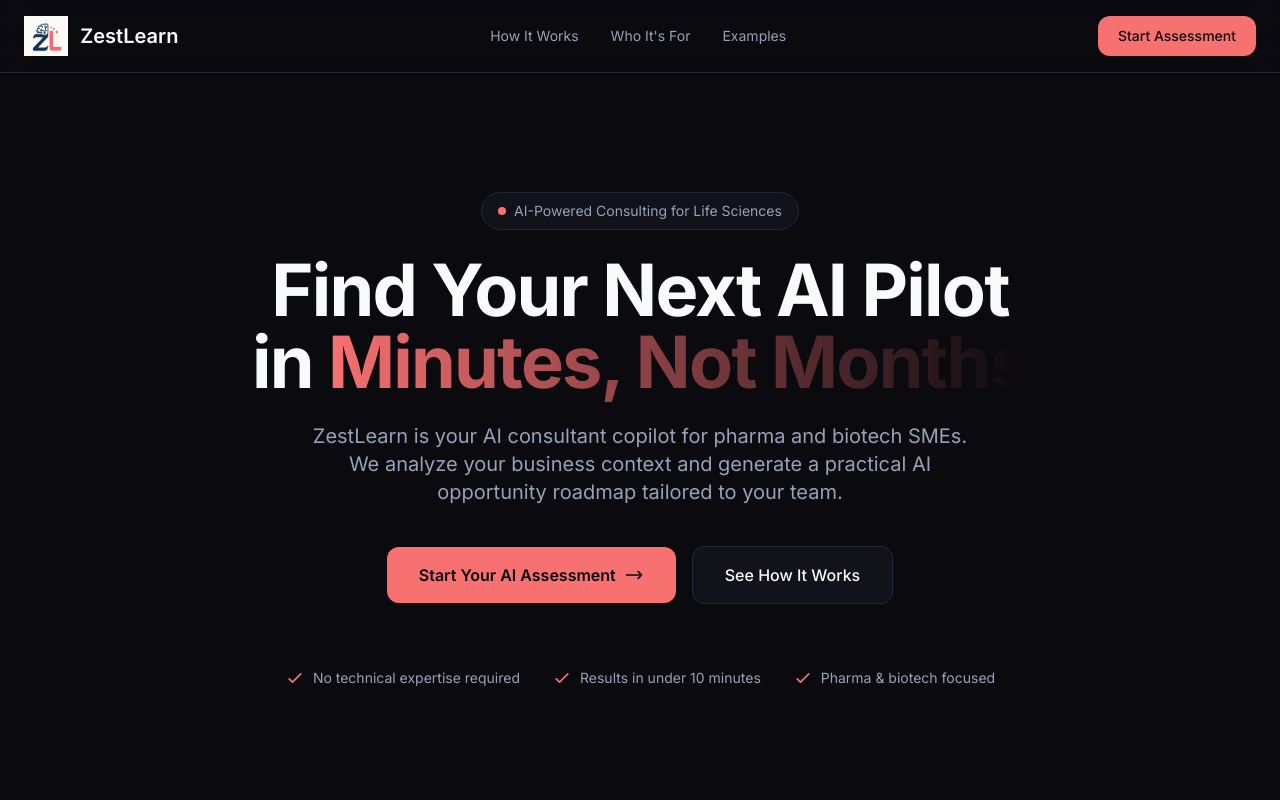
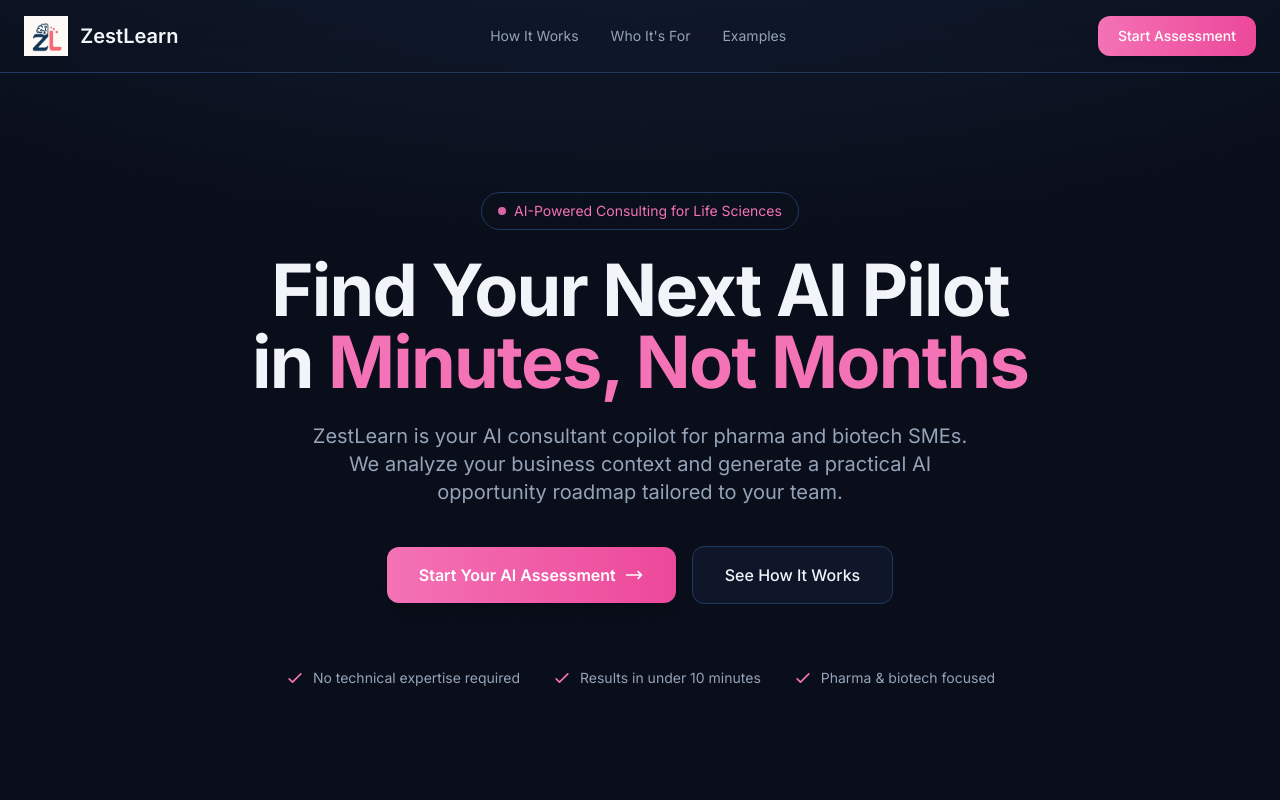
Before and after one commit to PRONGS-CHIRAG/Zestlearn_mvp_cursor, a Next.js app: page / in a window 1280 px wide. Shown: the top 800 px of the page. Built offline with nearby package versions, Linux system fonts and the light colour scheme; no server answers.

Commit message:
style: update color scheme to rose pink and dark navy
Refine global palette and enhance visual design with gradients and contrast.

Co-authored-by: Chirag Natesh Vijay <31549342+PRONGS-CHIRAG@users.noreply.github.com>

```diff
--- a/app/globals.css
+++ b/app/globals.css
@@ -3,22 +3,22 @@
 @tailwind utilities;
 
 :root {
-  --background: #0a0a0f;
-  --foreground: #f8fafc;
-  --card: #12121a;
-  --card-foreground: #f8fafc;
-  --primary: #f87171;
-  --primary-foreground: #0a0a0f;
-  --secondary: #1e293b;
-  --secondary-foreground: #f8fafc;
+  --background: #0a0e1a;
+  --foreground: #f1f5f9;
+  --card: #0f1629;
+  --card-foreground: #f1f5f9;
+  --primary: #f472b6;
+  --primary-foreground: #0a0e1a;
+  --secondary: #162033;
+  --secondary-foreground: #f1f5f9;
   --muted: #1e293b;
   --muted-foreground: #94a3b8;
-  --accent: #f87171;
-  --accent-foreground: #0a0a0f;
-  --border: #1e293b;
-  --ring: #f87171;
+  --accent: #f472b6;
+  --accent-foreground: #0a0e1a;
+  --border: #1e3a5f;
+  --ring: #f472b6;
   --navy: #1e3a5f;
-  --coral: #f87171;
+  --rose: #f472b6;
   --radius: 0.75rem;
 }
 
--- a/components/landing/CTASection.tsx
+++ b/components/landing/CTASection.tsx
@@ -4,10 +4,10 @@ export function CTASection() {
   return (
     <section className="relative py-24 md:py-32">
       <div className="mx-auto max-w-7xl px-6">
-        <div className="relative overflow-hidden rounded-3xl border border-border bg-gradient-to-br from-card via-card to-navy/20 p-8 md:p-16">
+        <div className="relative overflow-hidden rounded-3xl border border-rose/20 bg-gradient-to-br from-navy/30 via-card to-rose/10 p-8 md:p-16">
           {/* Background decorations */}
-          <div className="pointer-events-none absolute -right-20 -top-20 h-80 w-80 rounded-full bg-coral/5 blur-3xl" />
-          <div className="pointer-events-none absolute -bottom-20 -left-20 h-80 w-80 rounded-full bg-navy/10 blur-3xl" />
+          <div className="pointer-events-none absolute -right-20 -top-20 h-96 w-96 rounded-full bg-rose/15 blur-[100px]" />
+          <div className="pointer-events-none absolute -bottom-20 -left-20 h-80 w-80 rounded-full bg-navy/40 blur-[80px]" />
 
           <div className="relative z-10 mx-auto max-w-2xl text-center">
             <h2 className="mb-4 text-balance text-3xl font-bold text-foreground md:text-5xl">
@@ -22,7 +22,7 @@ export function CTASection() {
             <div className="flex flex-col items-center justify-center gap-4 sm:flex-row">
               <Link
                 href="/assessment"
-                className="group flex items-center gap-2 rounded-lg bg-coral px-8 py-4 text-base font-semibold text-primary-foreground transition-all hover:bg-coral/90 hover:shadow-xl hover:shadow-coral/25"
+                className="group flex items-center gap-2 rounded-xl bg-gradient-to-r from-rose to-pink-500 px-8 py-4 text-base font-semibold text-white shadow-lg shadow-rose/25 transition-all hover:shadow-xl hover:shadow-rose/40 hover:brightness-110"
               >
                 Start Your AI Assessment
                 <svg
--- a/components/landing/Footer.tsx
+++ b/components/landing/Footer.tsx
@@ -3,7 +3,7 @@ import Link from "next/link";
 
 export function Footer() {
   return (
-    <footer className="border-t border-border bg-card py-12">
+    <footer className="border-t border-navy/30 bg-gradient-to-b from-background to-card py-12">
       <div className="mx-auto max-w-7xl px-6">
         <div className="flex flex-col items-center justify-between gap-6 md:flex-row">
           <div className="flex items-center gap-3">
--- a/components/landing/Header.tsx
+++ b/components/landing/Header.tsx
@@ -3,7 +3,7 @@ import Link from "next/link";
 
 export function Header() {
   return (
-    <header className="fixed top-0 left-0 right-0 z-50 border-b border-border bg-background/80 backdrop-blur-md">
+    <header className="fixed top-0 left-0 right-0 z-50 border-b border-navy/30 bg-background/90 backdrop-blur-xl">
       <div className="mx-auto flex max-w-7xl items-center justify-between px-6 py-4">
         <Link href="/" className="flex items-center gap-3">
           <Image
@@ -39,7 +39,7 @@ export function Header() {
         </nav>
         <Link
           href="/assessment"
-          className="rounded-lg bg-coral px-5 py-2.5 text-sm font-medium text-primary-foreground transition-all hover:bg-coral/90 hover:shadow-lg hover:shadow-coral/25"
+          className="rounded-lg bg-gradient-to-r from-rose to-pink-500 px-5 py-2.5 text-sm font-medium text-white shadow-md shadow-rose/20 transition-all hover:shadow-lg hover:shadow-rose/30 hover:brightness-110"
         >
           Start Assessment
         </Link>
--- a/components/landing/Hero.tsx
+++ b/components/landing/Hero.tsx
@@ -4,21 +4,24 @@ export function Hero() {
   return (
     <section className="relative flex min-h-screen flex-col items-center justify-center overflow-hidden px-6 pt-20">
       {/* Background gradient */}
-      <div className="pointer-events-none absolute inset-0 bg-[radial-gradient(ellipse_at_center,_var(--tw-gradient-stops))] from-navy/20 via-transparent to-transparent" />
+      <div className="pointer-events-none absolute inset-0 bg-[radial-gradient(ellipse_80%_50%_at_50%_-20%,rgba(30,58,95,0.4),transparent)]" />
+
+      {/* Subtle grid pattern */}
+      <div className="pointer-events-none absolute inset-0 bg-[linear-gradient(rgba(30,58,95,0.03)_1px,transparent_1px),linear-gradient(90deg,rgba(30,58,95,0.03)_1px,transparent_1px)] bg-[size:64px_64px]" />
 
       {/* Floating orbs */}
-      <div className="pointer-events-none absolute left-1/4 top-1/4 h-96 w-96 rounded-full bg-coral/5 blur-3xl" />
-      <div className="pointer-events-none absolute bottom-1/4 right-1/4 h-96 w-96 rounded-full bg-navy/10 blur-3xl" />
+      <div className="pointer-events-none absolute left-1/4 top-1/3 h-[500px] w-[500px] rounded-full bg-rose/10 blur-[120px]" />
+      <div className="pointer-events-none absolute bottom-1/4 right-1/4 h-[400px] w-[400px] rounded-full bg-navy/30 blur-[100px]" />
 
       <div className="relative z-10 mx-auto max-w-4xl text-center">
-        <div className="mb-6 inline-flex items-center gap-2 rounded-full border border-border bg-card px-4 py-2 text-sm text-muted-foreground">
-          <span className="h-2 w-2 rounded-full bg-coral" />
+        <div className="mb-6 inline-flex items-center gap-2 rounded-full border border-rose/20 bg-rose/5 px-4 py-2 text-sm text-rose">
+          <span className="h-2 w-2 animate-pulse rounded-full bg-rose" />
           AI-Powered Consulting for Life Sciences
         </div>
 
         <h1 className="mb-6 text-balance text-4xl font-bold leading-tight tracking-tight text-foreground md:text-6xl lg:text-7xl">
           Find Your Next AI Pilot in{" "}
-          <span className="bg-gradient-to-r from-coral to-coral/70 bg-clip-text text-transparent">
+          <span className="bg-gradient-to-r from-rose via-pink-400 to-rose bg-clip-text text-transparent">
             Minutes, Not Months
           </span>
         </h1>
@@ -32,7 +35,7 @@ export function Hero() {
         <div className="flex flex-col items-center justify-center gap-4 sm:flex-row">
           <Link
             href="/assessment"
-            className="group flex items-center gap-2 rounded-lg bg-coral px-8 py-4 text-base font-semibold text-primary-foreground transition-all hover:bg-coral/90 hover:shadow-xl hover:shadow-coral/25"
+            className="group flex items-center gap-2 rounded-xl bg-gradient-to-r from-rose to-pink-500 px-8 py-4 text-base font-semibold text-white shadow-lg shadow-rose/20 transition-all hover:shadow-xl hover:shadow-rose/30 hover:brightness-110"
           >
             Start Your AI Assessment
             <svg
@@ -60,7 +63,7 @@ export function Hero() {
         <div className="mt-16 flex flex-wrap items-center justify-center gap-x-8 gap-y-4 text-sm text-muted-foreground">
           <div className="flex items-center gap-2">
             <svg
-              className="h-5 w-5 text-coral"
+              className="h-5 w-5 text-rose"
               fill="none"
               viewBox="0 0 24 24"
               stroke="currentColor"
@@ -76,7 +79,7 @@ export function Hero() {
           </div>
           <div className="flex items-center gap-2">
             <svg
-              className="h-5 w-5 text-coral"
+              className="h-5 w-5 text-rose"
               fill="none"
               viewBox="0 0 24 24"
               stroke="currentColor"
@@ -92,7 +95,7 @@ export function Hero() {
           </div>
           <div className="flex items-center gap-2">
             <svg
-              className="h-5 w-5 text-coral"
+              className="h-5 w-5 text-rose"
               fill="none"
               viewBox="0 0 24 24"
               stroke="currentColor"
--- a/components/landing/HowItWorks.tsx
+++ b/components/landing/HowItWorks.tsx
@@ -69,7 +69,7 @@ export function HowItWorks() {
     <section id="how-it-works" className="relative py-24 md:py-32">
       <div className="mx-auto max-w-7xl px-6">
         <div className="mb-16 text-center">
-          <span className="mb-4 inline-block text-sm font-medium uppercase tracking-wider text-coral">
+          <span className="mb-4 inline-block text-sm font-medium uppercase tracking-wider text-rose">
             How It Works
           </span>
           <h2 className="mb-4 text-balance text-3xl font-bold text-foreground md:text-5xl">
@@ -85,7 +85,7 @@ export function HowItWorks() {
           {steps.map((step, index) => (
             <div
               key={step.number}
-              className="group relative rounded-2xl border border-border bg-card p-8 transition-all hover:border-coral/50 hover:bg-card/80"
+              className="group relative rounded-2xl border border-navy/50 bg-gradient-to-b from-card to-background p-8 transition-all hover:border-rose/30 hover:shadow-xl hover:shadow-rose/5"
             >
               {/* Connection line */}
               {index < steps.length - 1 && (
@@ -93,10 +93,10 @@ export function HowItWorks() {
               )}
 
               <div className="mb-6 flex items-center justify-between">
-                <div className="flex h-12 w-12 items-center justify-center rounded-xl bg-coral/10 text-coral transition-colors group-hover:bg-coral/20">
+                <div className="flex h-12 w-12 items-center justify-center rounded-xl bg-rose/10 text-rose transition-colors group-hover:bg-rose/20">
                   {step.icon}
                 </div>
-                <span className="text-4xl font-bold text-border transition-colors group-hover:text-coral/30">
+                <span className="text-4xl font-bold text-border transition-colors group-hover:text-rose/30">
                   {step.number}
                 </span>
               </div>
--- a/tailwind.config.ts
+++ b/tailwind.config.ts
@@ -37,7 +37,7 @@ const config: Config = {
         border: "var(--border)",
         ring: "var(--ring)",
         navy: "var(--navy)",
-        coral: "var(--coral)",
+        rose: "var(--rose)",
       },
       borderRadius: {
         lg: "var(--radius)",
```
Also changed, not shown: components/landing/ExampleOutputs.tsx (+7 -7 lines), components/landing/TargetAudience.tsx (+5 -5 lines).
